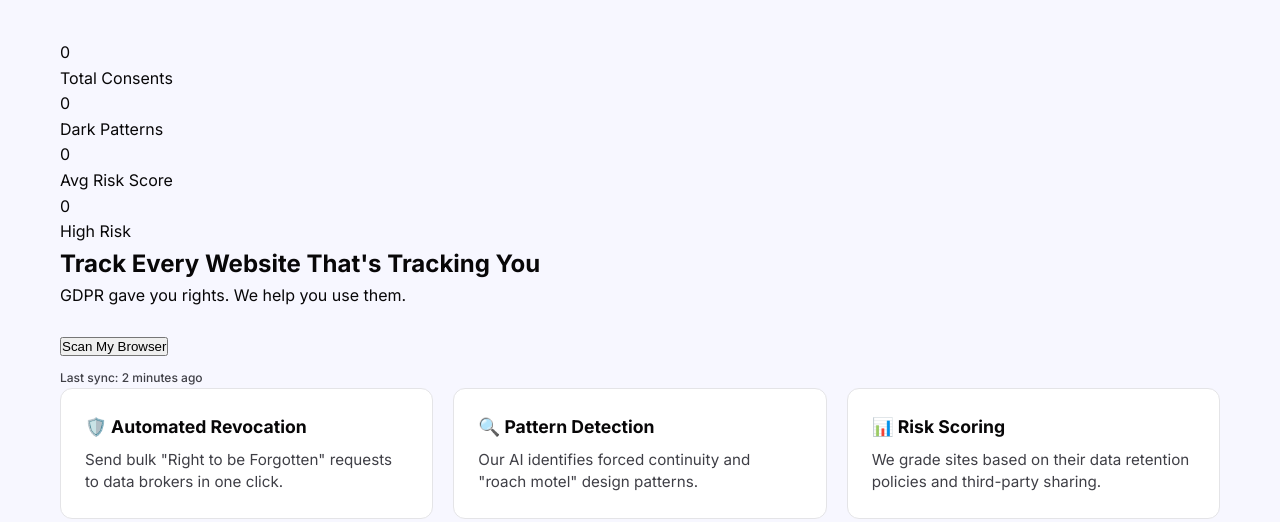
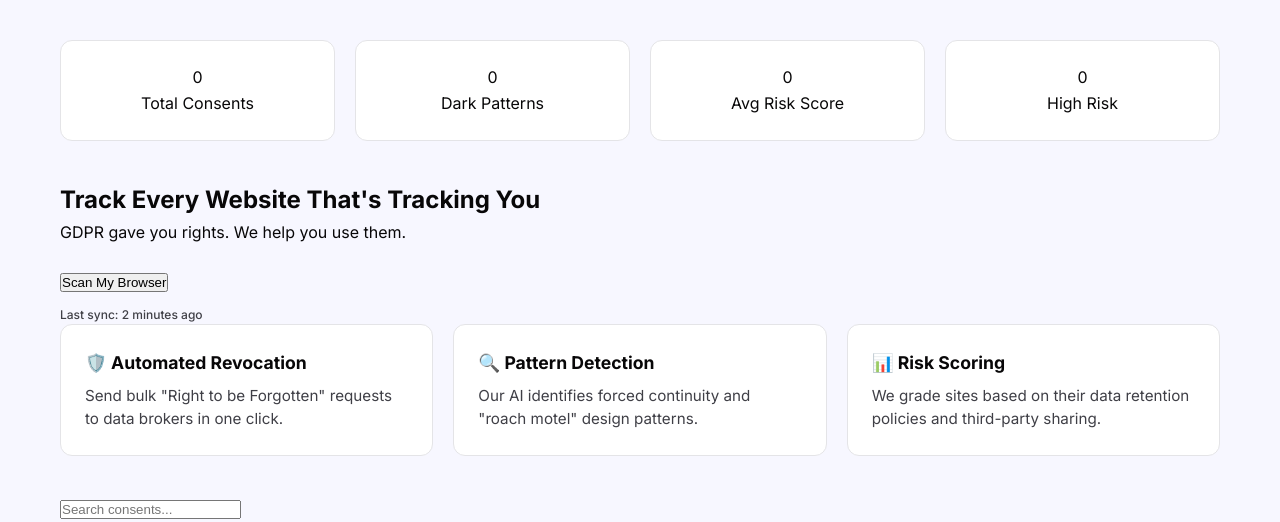
Before and after one commit to SheillaO/GDPR-Consent-Fatigue, a website built with Vite: page index.html in a window 1280 px wide. Shown: the top 522 px of the page. Built offline with nearby package versions, Linux system fonts and the light colour scheme.

Commit message:
Update index.css

```diff
--- a/index.css
+++ b/index.css
@@ -32,3 +32,18 @@ main {
     margin: 0 auto;
     padding: 40px 20px;
 }
+
+.stats-grid {
+    display: grid;
+    grid-template-columns: repeat(4, 1fr);
+    gap: 20px;
+    margin-bottom: 40px;
+}
+
+.stat-card {
+    background: white;
+    border: 1px solid var(--gray-200);
+    border-radius: 12px;
+    padding: 24px;
+    text-align: center;
+}
```
